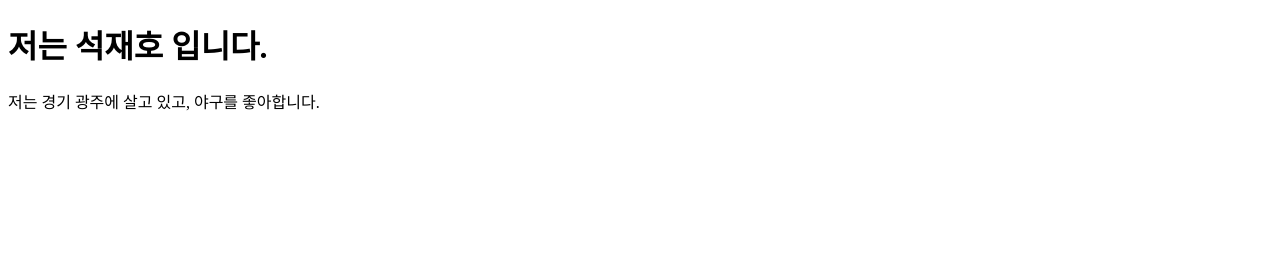
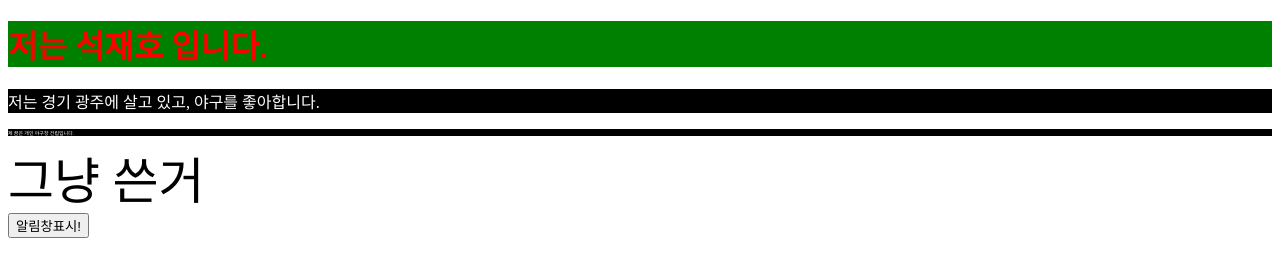
Before and after one commit to seok7115/seok7115.github.io, a plain HTML site: page index.html in a window 1280 px wide. Drawn offline with Linux system fonts and the light colour scheme.

Commit message:
html 기초 학습

```diff
--- a/index.html
+++ b/index.html
@@ -5,9 +5,36 @@
     <meta name="viewport" content="width=<device-width>, initial-scale=1.0">
     <meta http-equiv="X-UA-Compatible" content="ie=edge">
     <title>Document</title>
+    <style>
+        h1{
+            color:red;
+            background-color: green;
+        }
+        p{
+            color:white;
+            background-color: black;
+        }
+        .big{
+            font-size: 50px;
+        }
+        #dream{
+            font-size: 5px;
+        }
+    </style>
+
 </head>
 <body>
     <h1>저는 석재호 입니다.</h1>
-    <p>저는 경기 광주에 살고 있고, 야구를 좋아합니다.</p>
+    <p class="big'">저는 경기 광주에 살고 있고, 야구를 좋아합니다.</p>
+    <p id="dream">제 꿈은 개인 야구장 건립입니다.</p>
+    <div class="big">그냥 쓴거</div>
+    <button id="btn">알림창표시!</button>
+    <script>
+    const btn = document.querySelector('#btn');
+    btn.addEventListener('click',function(){
+        alert('나를 클릭하셨군요');
+
+    });
+    </script>
 </body>
 </html>
```
